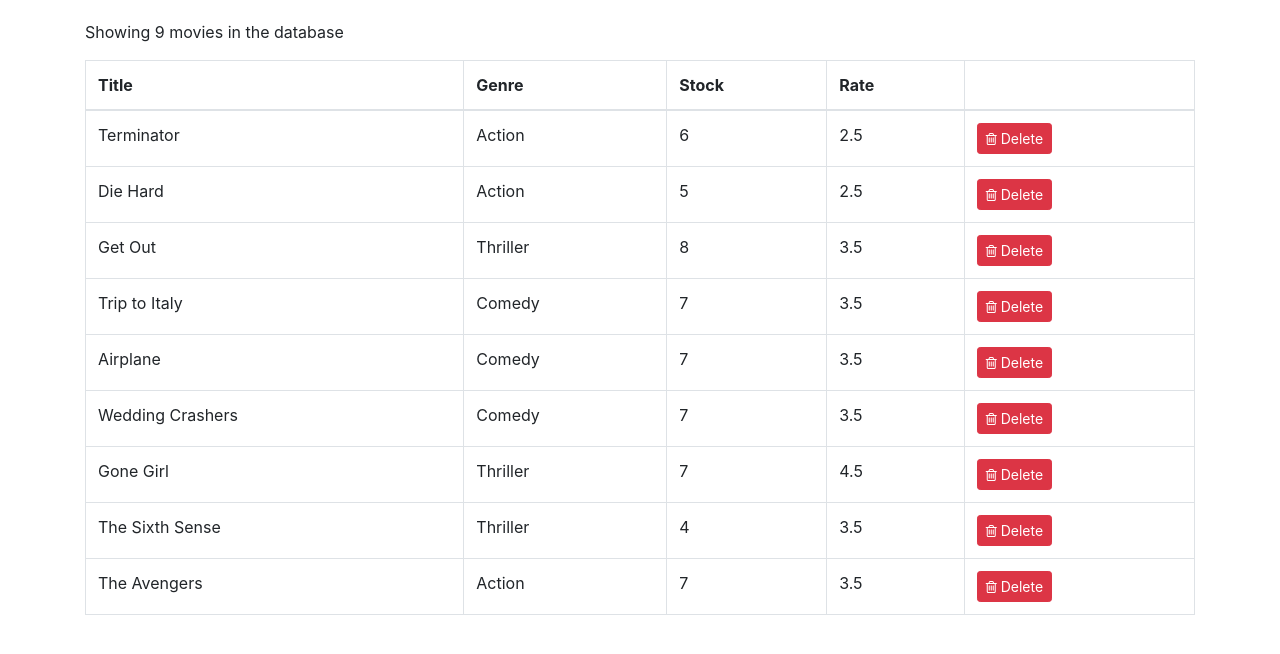
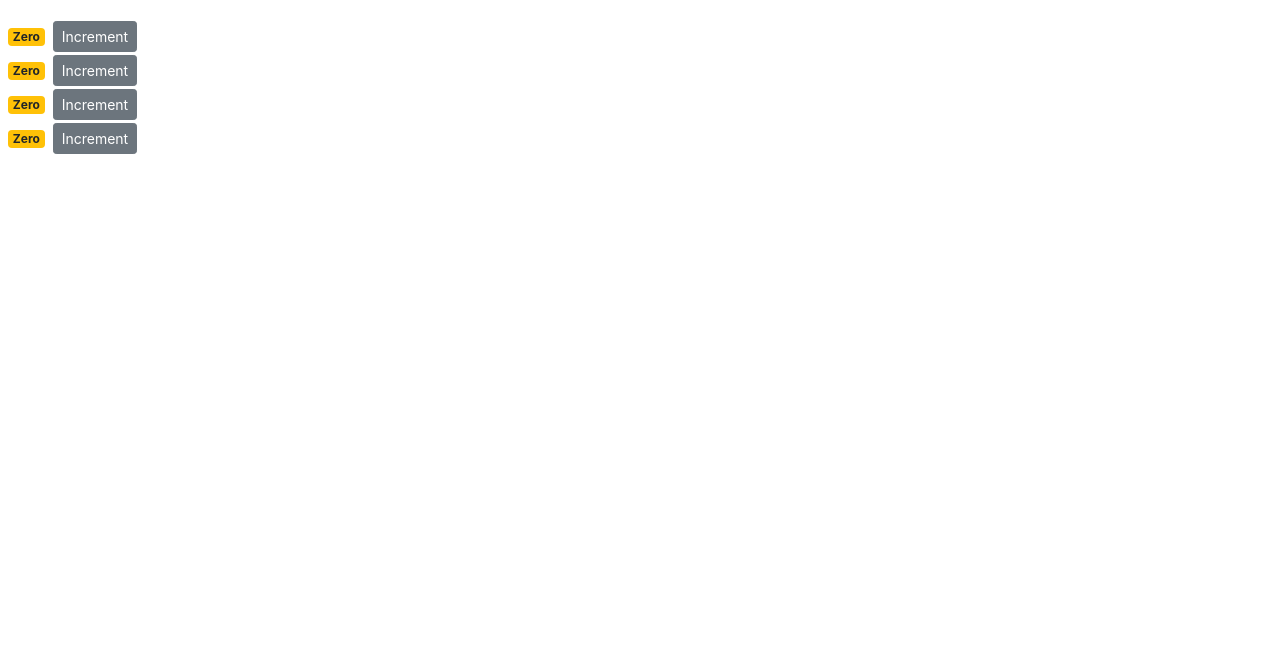
Before and after one commit to aliyousufdev/react-practice, a React (Create React App) app: page / in a window 1280 px wide. Shown: the top 654 px of the page. Built offline with nearby package versions, Linux system fonts and the light colour scheme.

Commit message:
render multiple counter

```diff
--- /dev/null
+++ b/src/components/counter.jsx
@@ -0,0 +1,39 @@
+import React, { Component } from "react";
+
+class Counter extends Component {
+
+	state = {
+		count: 0
+	};
+
+	handleIncrement = () => {
+		this.setState({ count: this.state.count + 1 });
+	};
+
+	render() {
+		return (
+			<div>
+				<span className={this.getBadgeClasses()}>{this.formatCount()}</span>
+				<button
+					onClick={this.handleIncrement}
+					className="btn btn-secondary btn-sm"
+				>
+					Increment
+				</button>
+			</div>
+		);
+	}
+
+	getBadgeClasses() {
+		let classes = "badge m-2 badge-";
+		classes += this.state.count === 0 ? "warning" : "primary";
+		return classes;
+	}
+
+	formatCount() {
+		const { count } = this.state;
+		return count === 0 ? "Zero" : count;
+	}
+}
+
+export default Counter;
--- /dev/null
+++ b/src/components/counters.jsx
@@ -0,0 +1,17 @@
+import React from "react";
+import Counter from "./counter";
+
+class Counters extends React.Component {
+	render() {
+		return (
+			<div>
+				<Counter />
+				<Counter />
+				<Counter />
+				<Counter />
+			</div>
+		);
+	}
+}
+
+export default Counters;
--- a/src/index.js
+++ b/src/index.js
@@ -3,6 +3,6 @@
 import 'bootstrap/dist/css/bootstrap.css'
 import 'font-awesome/css/font-awesome.css'
 import './index.css';
-import App from "./app";
+import Counters from "./components/counters";
 
-ReactDOM.render(<App />, document.getElementById("root"));
+ReactDOM.render(<Counters />, document.getElementById("root"));
```
